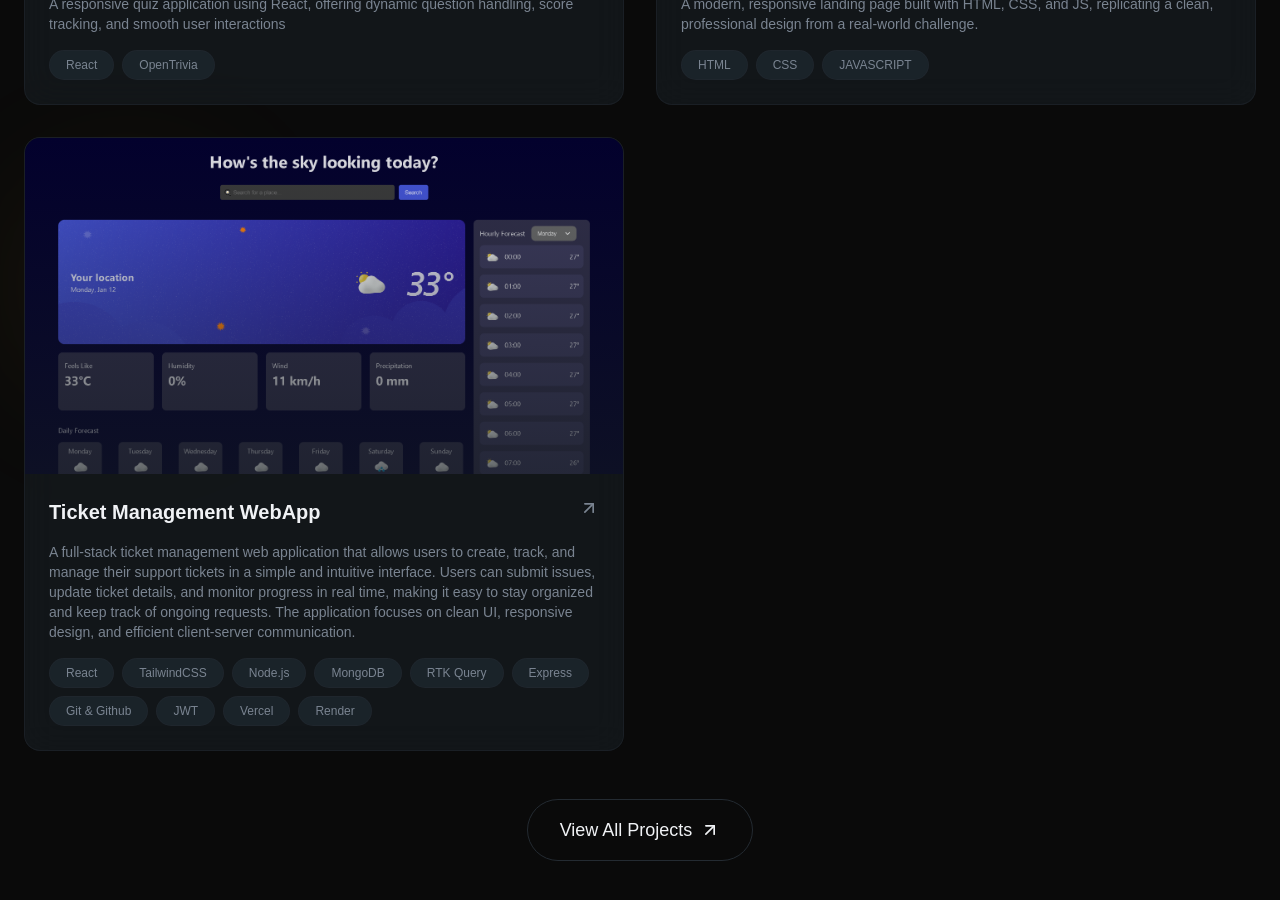
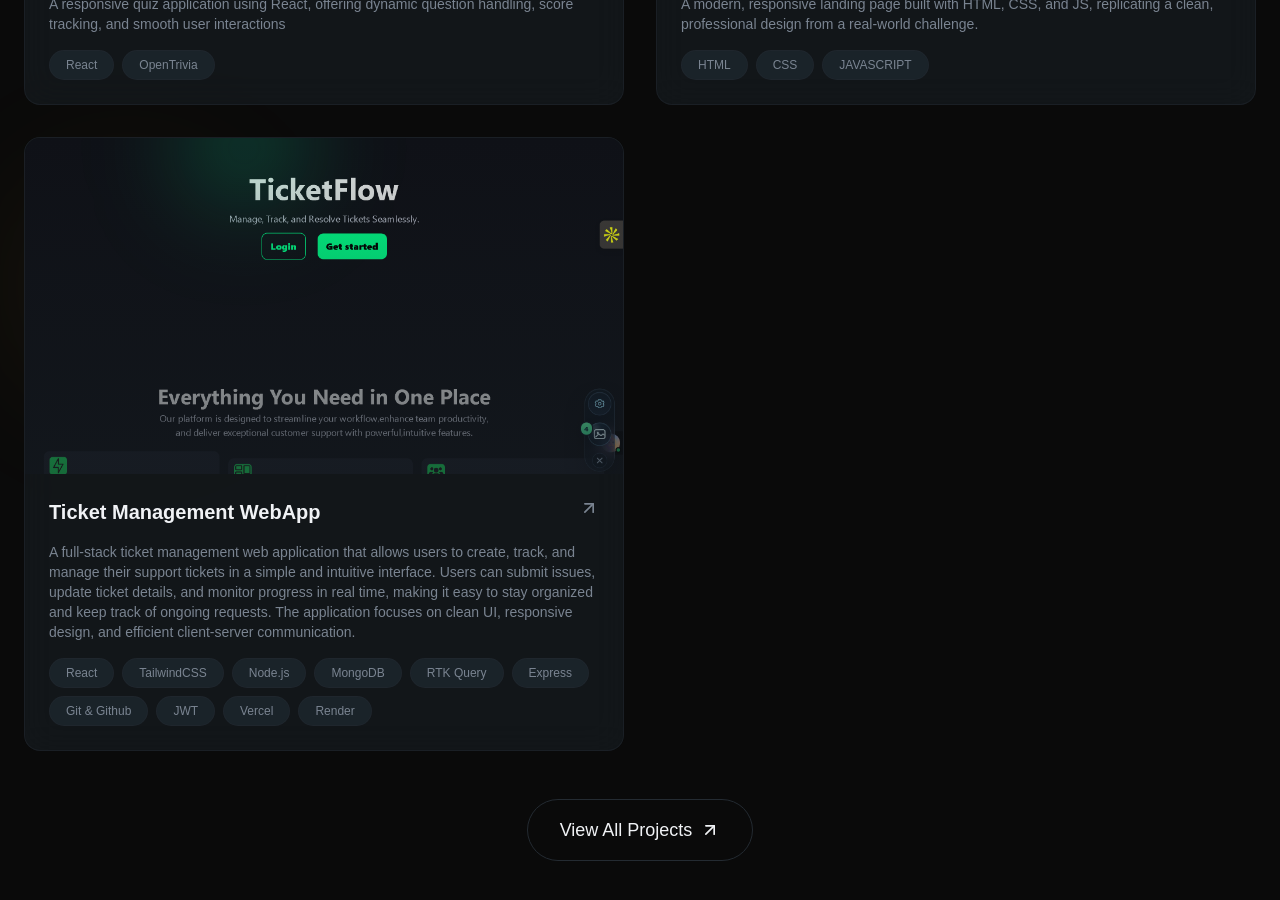
Before and after one commit to Babs-unique/Adegboye-Babatunde, a React (Vite) app: page / in a window 1280 px wide. Shown: the part 3300-4200 px from the top of the page. Built offline with nearby package versions, Linux system fonts and the light colour scheme.

Commit message:
Index of image

```diff
--- a/src/sections/Projects.jsx
+++ b/src/sections/Projects.jsx
@@ -42,7 +42,7 @@ const projects = [
    title: "Ticket Management WebApp",
    description:
    "A full-stack ticket management web application that allows users to create, track, and manage their support tickets in a simple and intuitive interface. Users can submit issues, update ticket details, and monitor progress in real time, making it easy to stay organized and keep track of ongoing requests. The application focuses on clean UI, responsive design, and efficient client-server communication.",
-   image:projectImg[4],
+   image:projectImg[5],
    tags: ["React" , "TailwindCSS", "Node.js" , "MongoDB", "RTK Query", "Express", "Git & Github" , "JWT", "Vercel" , "Render"],
    link : "https://ticket-management-web-app-bay.vercel.app/",
    github : "https://github.com/Babs-unique/Ticket-Management-WebApp"
```
